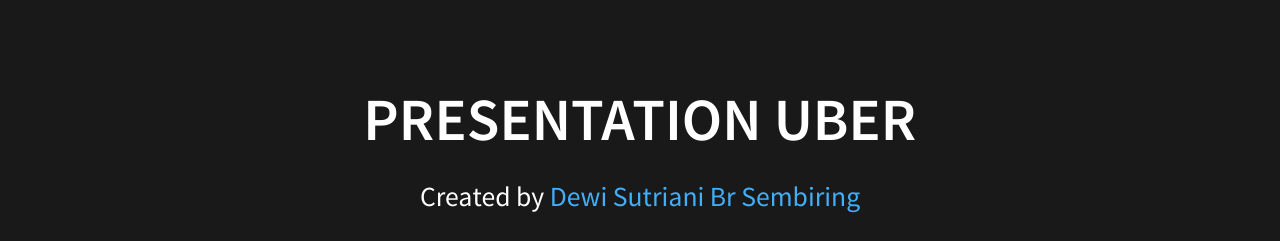
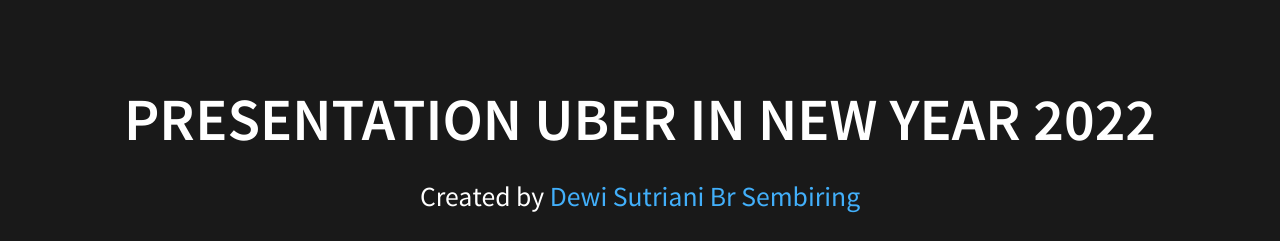
Before and after one commit to dewisembiring/ALTEON_SCA_2021-, a website: page reveal.js/demo.html in a window 1280 px wide. Shown: the part 317-558 px from the top of the page. Drawn offline with Linux system fonts and the light colour scheme.

Commit message:
Edit Judul Presenentasi

```diff
--- a/reveal.js/demo.html
+++ b/reveal.js/demo.html
@@ -36,7 +36,7 @@
 					</a>
 				</p>
 
-					<h3>Presentation Uber</h3>
+					<h3>Presentation Uber In New Year 2022</h3>
 					<p>
 						<small>Created by <a href="https://instagram.com/dewy_sutriani">Dewi Sutriani Br Sembiring</a></small>
 					</p>
```
